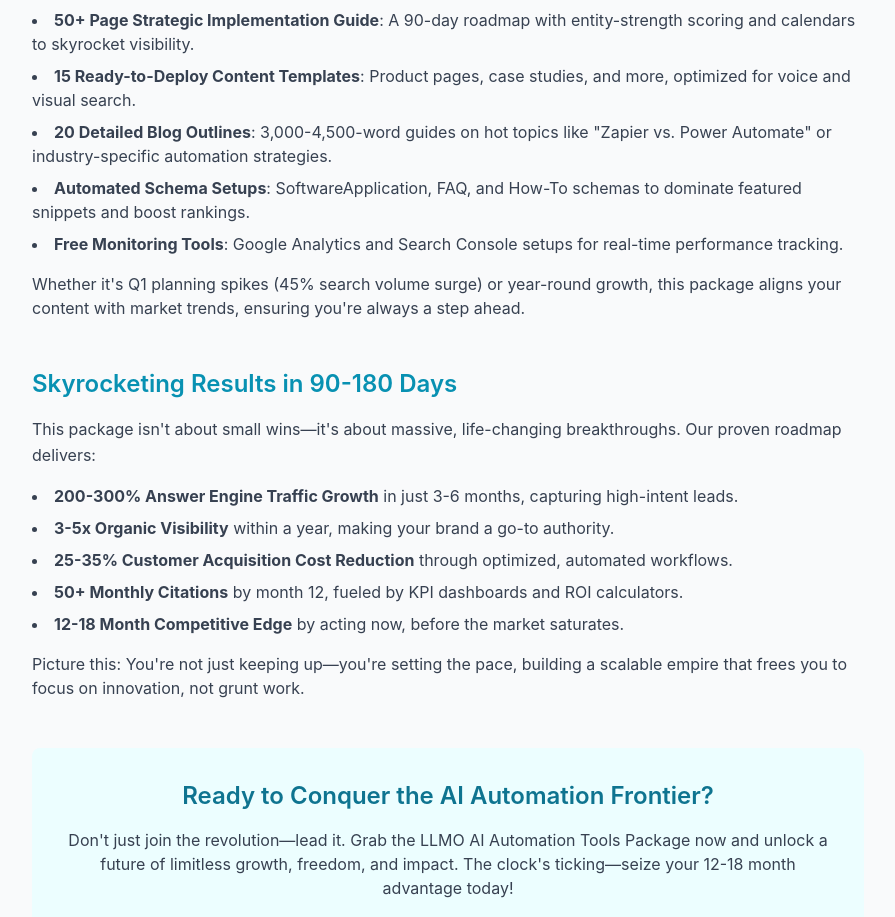
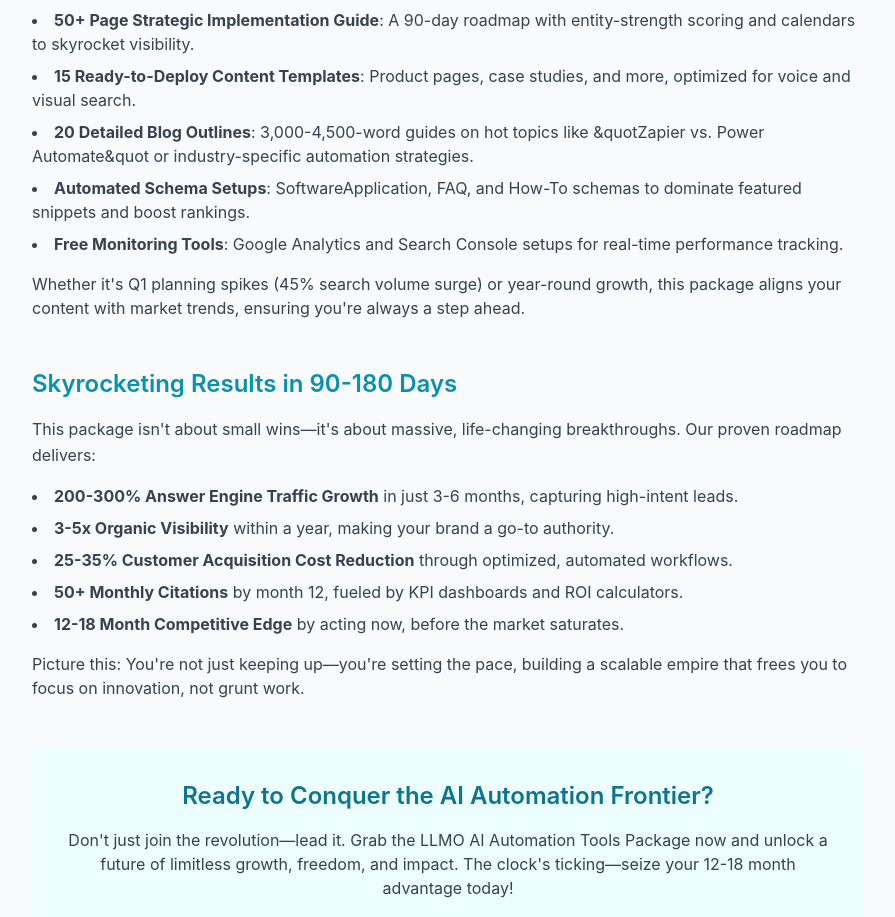
Before and after one commit to thriveuniverse/thethriveclan, a Next.js app: page /llmo/llmo-ai-automation-tools in a window 1280 px wide. Shown: the part 930-1847 px from the top of the page, without its empty margins (192-1087 px from the left). Built offline with nearby package versions, Linux system fonts and the light colour scheme.

Commit message:
removed "

```diff
--- a/app/llmo/llmo-ai-automation-tools/page.js
+++ b/app/llmo/llmo-ai-automation-tools/page.js
@@ -87,7 +87,7 @@
                 <strong>15 Ready-to-Deploy Content Templates</strong>: Product pages, case studies, and more, optimized for voice and visual search.
               </li>
               <li>
-                <strong>20 Detailed Blog Outlines</strong>: 3,000-4,500-word guides on hot topics like "Zapier vs. Power Automate" or industry-specific automation strategies.
+                <strong>20 Detailed Blog Outlines</strong>: 3,000-4,500-word guides on hot topics like &quotZapier vs. Power Automate&quot or industry-specific automation strategies.
               </li>
               <li>
                 <strong>Automated Schema Setups</strong>: SoftwareApplication, FAQ, and How-To schemas to dominate featured snippets and boost rankings.
--- a/app/llmo/llmo-health-wellness-specializations/page.js
+++ b/app/llmo/llmo-health-wellness-specializations/page.js
@@ -99,7 +99,7 @@
                 Imagine tapping into a transformative <strong>$1.28 trillion market</strong>—the complementary and alternative medicine sector is set to explode from $193.36 billion in 2025 to this jaw-dropping figure by 2033, fueled by a staggering 23.9% annual growth. This isn&apos;t just a trend; it&apos;s a global revolution driven by aging populations, rising health demands, and limited resources stretching practitioners thin.
               </p>
               <p>
-                Our LLMO Strategic Guide is your key to mastering this explosive landscape, blending cutting-edge healthcare technology ($659.8 billion by 2030), a wellness industry soaring 9.9% yearly, and the rise of answer engines as patients' go-to health discovery tools. Ready to turn scarcity into opportunity? This guide lights the way.
+                Our LLMO Strategic Guide is your key to mastering this explosive landscape, blending cutting-edge healthcare technology ($659.8 billion by 2030), a wellness industry soaring 9.9% yearly, and the rise of answer engines as patients go-to health discovery tools. Ready to turn scarcity into opportunity? This guide lights the way.
               </p>
             </section>
 
```
